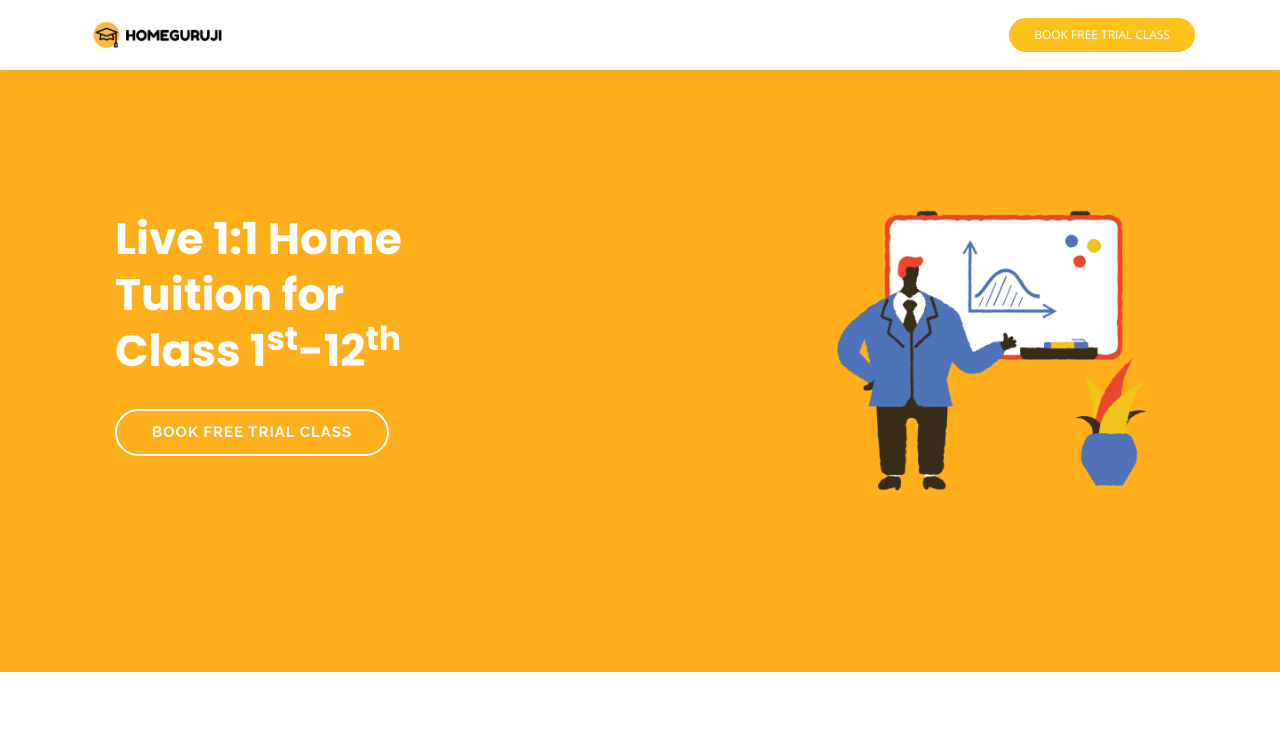
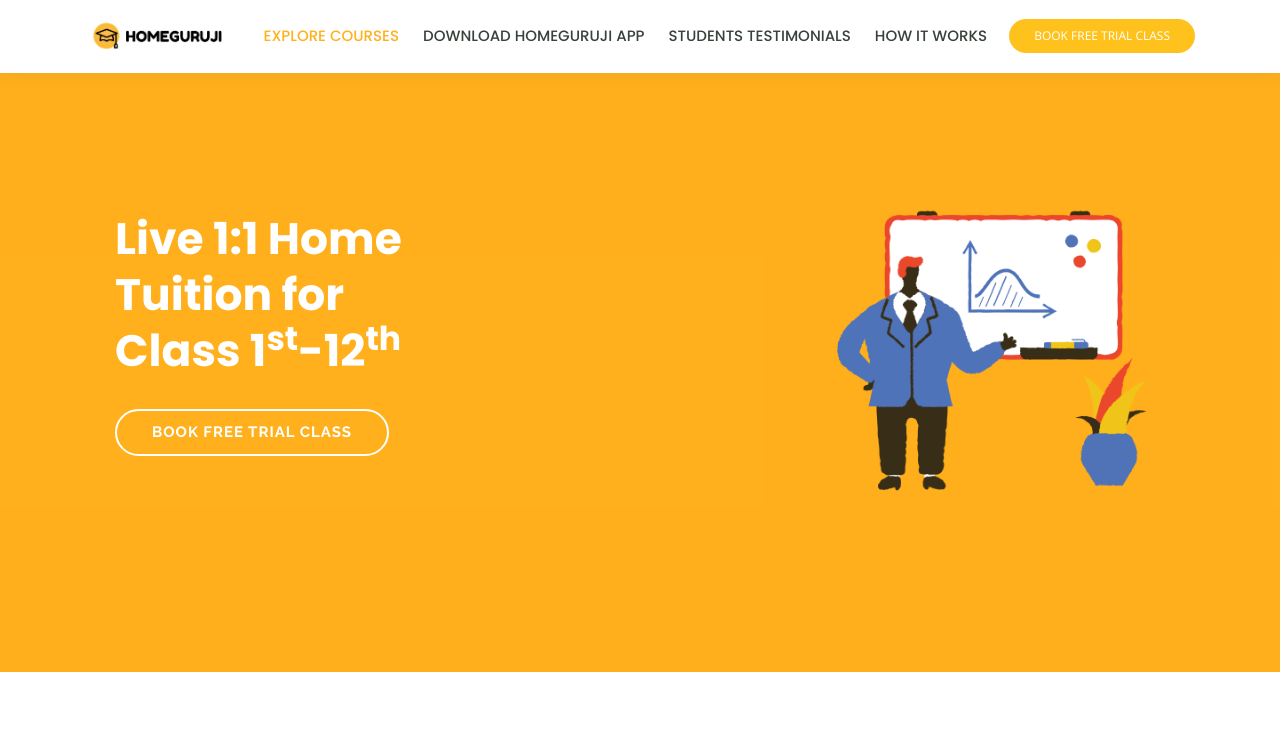
Before and after one commit to cptiwari20/homeguruji, a plain HTML site: page index.html in a window 1280 px wide. Shown: the top 729 px of the page. Drawn offline with nearby package versions, Linux system fonts and the light colour scheme.

Commit message:
add header content

```diff
--- a/index.html
+++ b/index.html
@@ -58,10 +58,18 @@
 
         <nav class="nav-menu d-none d-lg-block">
           <ul>
-            <!-- <li class="active"><a href="index.html">Home</a></li> -->
-            <!-- <li><a href="about.html">About</a></li> -->
-            <!-- <li><a href="courses.html">Courses</a></li> -->
-            <!-- <li><a href="trainers.html">Trainers</a></li> -->
+            <li class="active">
+              <a href="index.html">EXPLORE COURSES</a>
+            </li>
+            <li>
+              <a href="about.html"> DOWNLOAD HOMEGURUJI APP</a>
+            </li>
+            <li>
+              <a href="courses.html"> STUDENTS TESTIMONIALS</a>
+            </li>
+            <li>
+              <a href="trainers.html">HOW IT WORKS</a>
+            </li>
             <!-- <li><a href="events.html">Events</a></li> -->
             <!-- <li><a href="pricing.html">Pricing</a></li> -->
             <!-- <li class="drop-down">
```
